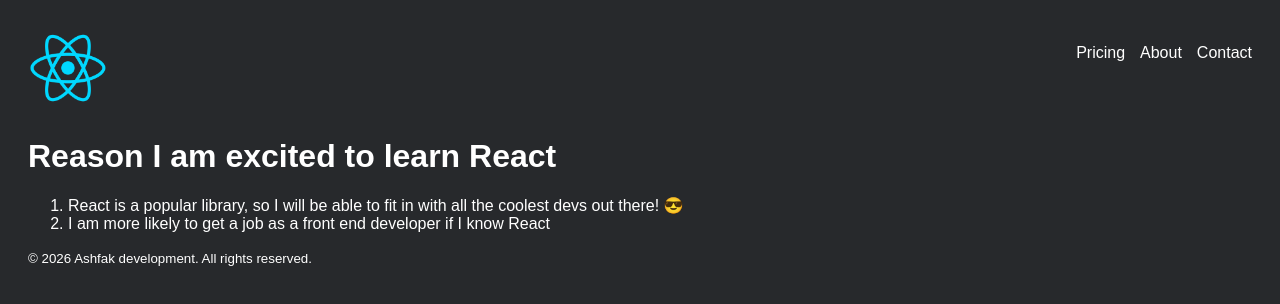
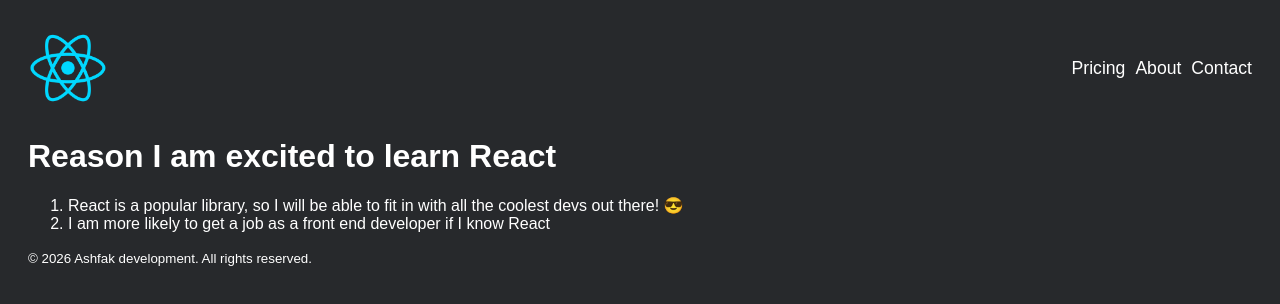
Before and after one commit to AshfakAhmath/react-facts-site, a React (Vite) app: page / in a window 1280 px wide. Shown: the top 304 px of the page. Built offline with nearby package versions, Linux system fonts and the light colour scheme.

Commit message:
style: enhance header component with CSS classes for better layout

```diff
--- a/src/Header.jsx
+++ b/src/Header.jsx
@@ -2,13 +2,13 @@ import img from "./assets/pngwing.com.png";
 
 function Header() {
   return (
-    <header>
+    <header className="header">
       <img src={img} alt="React" width="80px" />
       <nav>
         <ul className="nav-list">
-            <li>Pricing</li>
-            <li>About</li>
-            <li>Contact</li>
+            <li className="list">Pricing</li>
+            <li className="list">About</li>
+            <li className="list">Contact</li>
         </ul>
       </nav>
     </header>
--- a/src/index.css
+++ b/src/index.css
@@ -13,13 +13,17 @@ h1 {
     margin-top: 30px;
 }
 
+.header{
+  display: flex;
+  justify-content: space-between;
+  align-items: center;
+}
 .nav-list{
   list-style: none;
   display: flex;
-  gap: 15px;
 }
 
-header{
-  display: flex;
-  justify-content: space-between;
+.list{
+  margin-left: 10px;
+  font-size: 1.1rem;
 }
```
